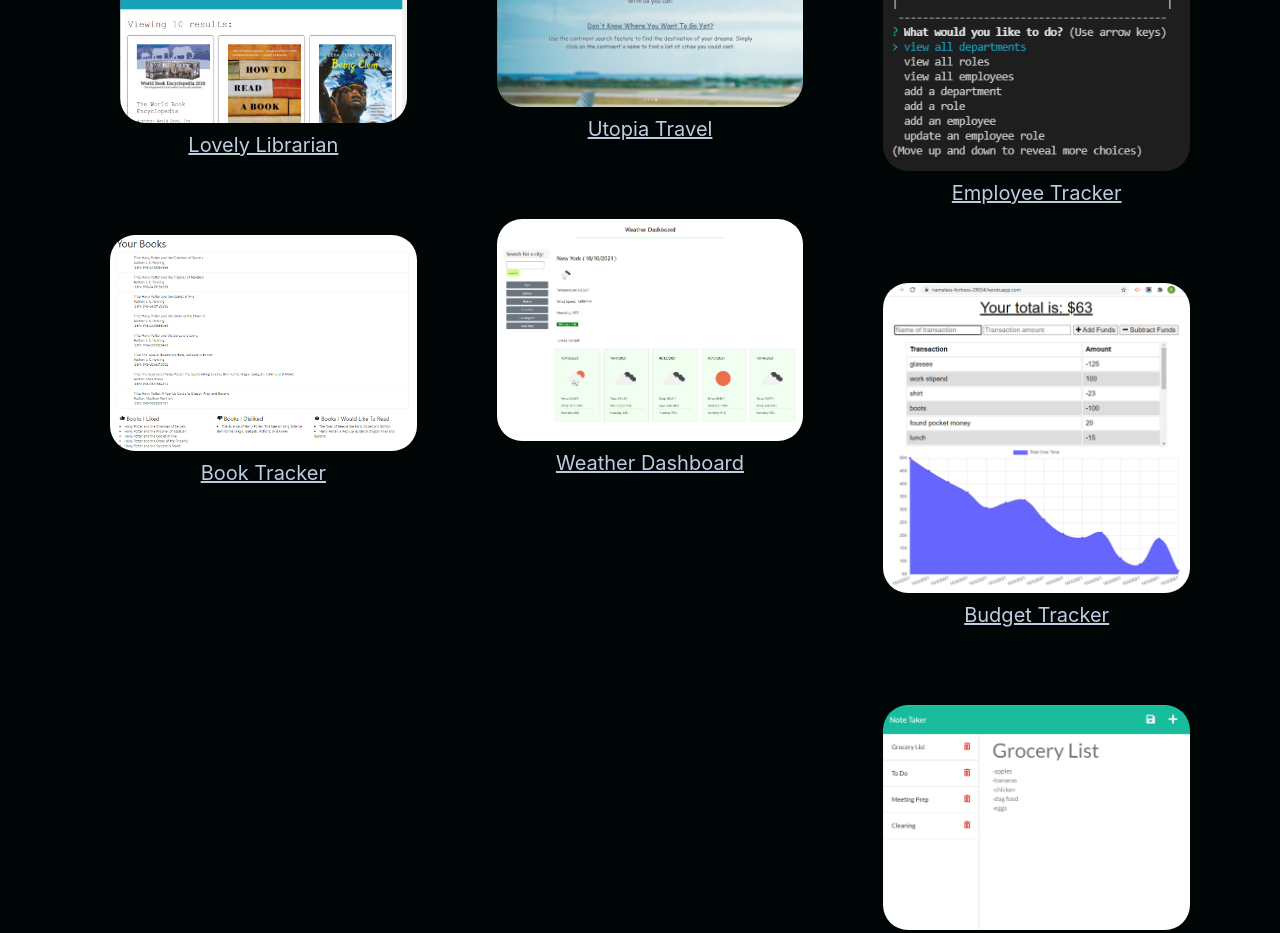
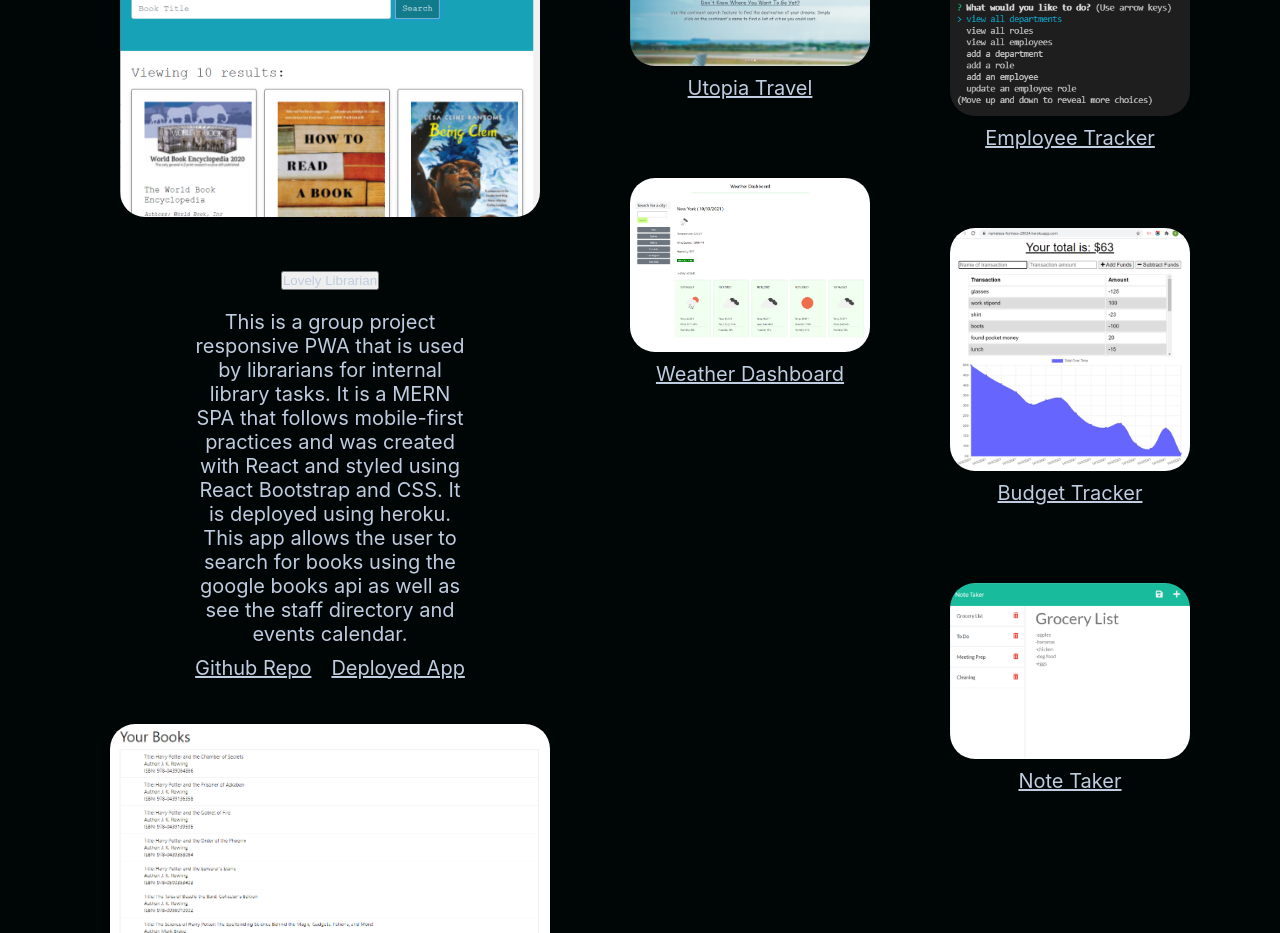
Before and after one commit to bcassellius/portfolio, a React (Create React App) app: page / in a window 1280 px wide. Shown: the part 1160-2093 px from the top of the page. Built offline with nearby package versions, Linux system fonts and the light colour scheme.

Commit message:
add Lovely Libraryian Accordion info - bug - doesn't collapse

```diff
--- a/src/components/About/index.js
+++ b/src/components/About/index.js
@@ -2,6 +2,17 @@ import React from "react";
 import Projects from '../Projects';
 import avitar from "../../assets/images/avitar.png";
 import "./style.css";
+import {
+    CAccordion,
+    CAccordionItem,
+    CAccordionHeader,
+    CAccordionBody,
+    CCard,
+    CCardText,
+    CCardBody,
+    CCardLink
+} from '@coreui/react';
+
 
 function About(props) {
     const { currentCategory } = props;
@@ -44,8 +55,30 @@ function About(props) {
                                             className="responsive-image"
                                             alt="skills"
                                         />
-                                        <p>Lovely Librarian</p>
                                     </a>
+
+                                    <CAccordion flush activeItemKey={1}>
+                                        <CAccordionItem itemKey={1}>
+                                            <CAccordionHeader>
+                                                Lovely Librarian
+                                            </CAccordionHeader>
+                                            <CAccordionBody>
+                                                <CCard style={{ width: '20rem' }}>
+                                                    <CCardBody>
+                                                        <CCardText>
+                                                            This is a group project responsive PWA that is used by librarians for internal library tasks. It is a MERN SPA that follows mobile-first practices and was created with React and styled using React Bootstrap and CSS. It is deployed using heroku. This app allows the user to search for books using the google books api as well as see the staff directory and events calendar.
+                                                        </CCardText>
+                                                        <CCardLink
+                                                            href="https://github.com/bcassellius/lovely-librarian.git" target="_blank">Github Repo
+                                                        </CCardLink>
+                                                        <CCardLink
+                                                            href="https://lovely-librarian.herokuapp.com/" target="_blank">Deployed App
+                                                        </CCardLink>
+                                                    </CCardBody>
+                                                </CCard>
+                                            </CAccordionBody>
+                                        </CAccordionItem>
+                                    </CAccordion>
                                 </div>
                             </li>
                             <li>
```
